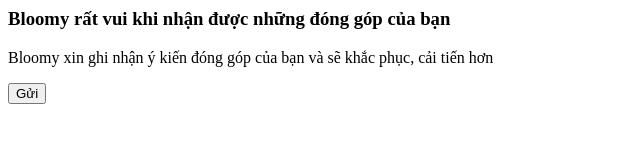
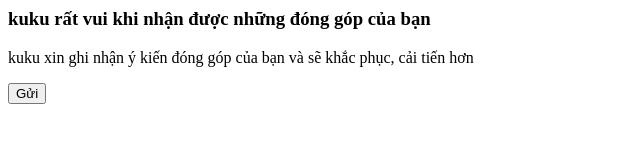
Before and after one commit to PK12z/saltyboi12, a plain HTML site: page contents/Bai7-NV2.html in a window 1280 px wide. Shown: the whole page, without its empty margins (0-640 px from the left). Drawn offline with Linux system fonts and the light colour scheme.

Commit message:
Update Bai7-NV2.html

```diff
--- a/contents/Bai7-NV2.html
+++ b/contents/Bai7-NV2.html
@@ -13,8 +13,8 @@ document.getElementById("kq").innerHTML = "Cám ơn bạn " + ten
 + " đã góp ý <br><br>Chúng tôi ghi nhận ý kiến của bạn: <br>" + yk;
 </script>
     <form action="Bai7-NV1.html">
-    <h3> Bloomy rất vui khi nhận được những đóng góp của bạn</h3>
-    <p> Bloomy xin ghi nhận ý kiến đóng góp của bạn và sẽ khắc phục, cải tiến hơn</p>
+    <h3> kuku rất vui khi nhận được những đóng góp của bạn</h3>
+    <p> kuku xin ghi nhận ý kiến đóng góp của bạn và sẽ khắc phục, cải tiến hơn</p>
   <input type="submit" value="Gửi">
     </form>
   </body>
```
